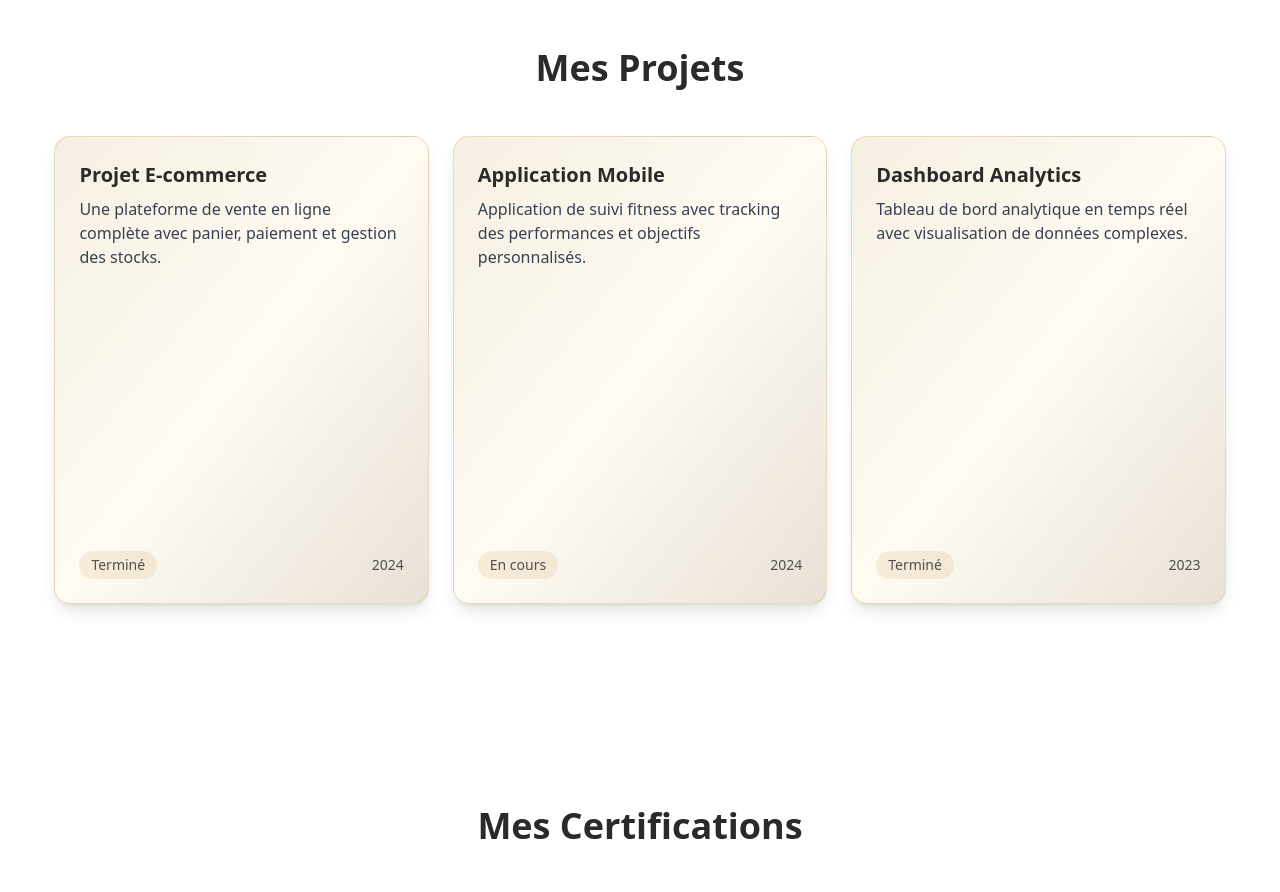
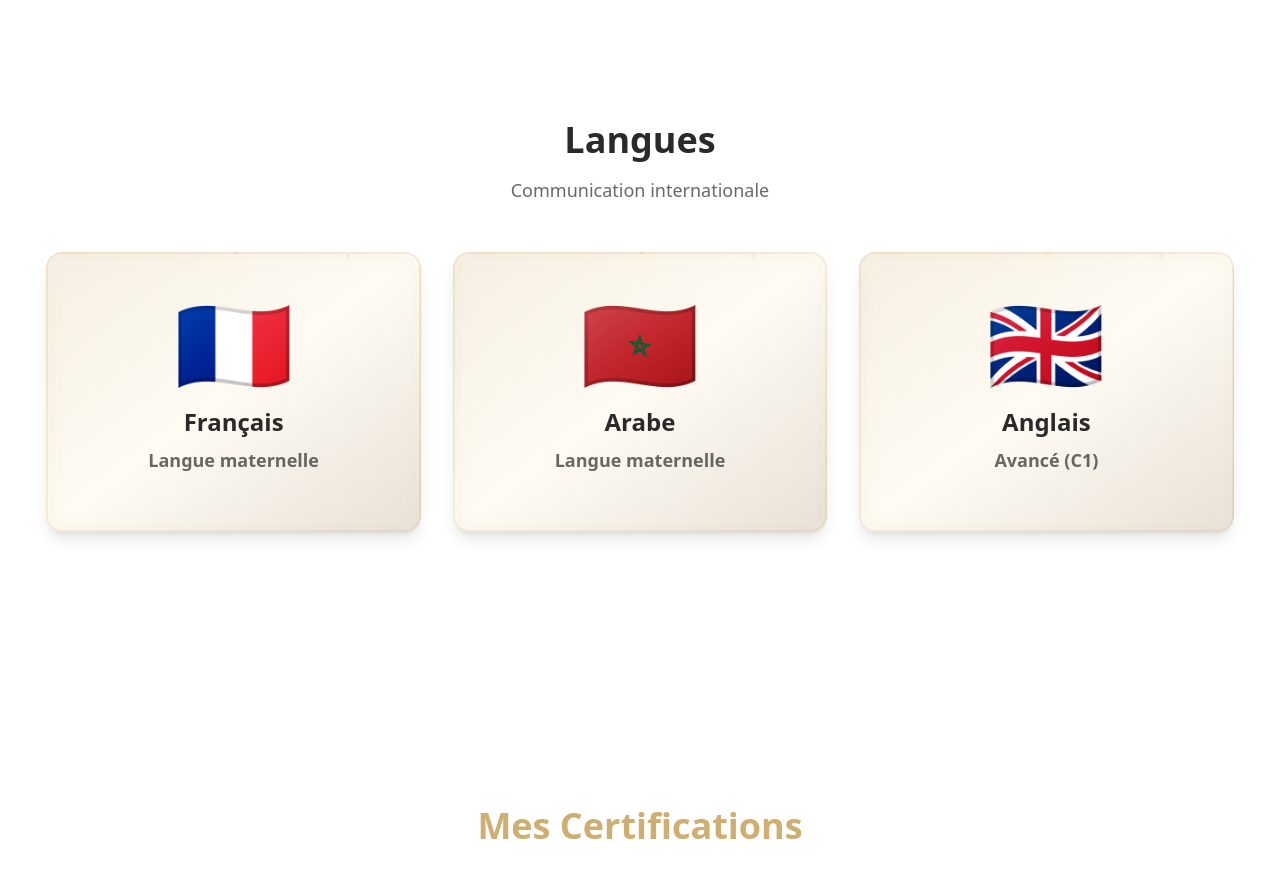
Before and after one commit to othmanemahmoudi/Portfolio, a Vue app: page / in a window 1280 px wide. Shown: the part 3060-3952 px from the top of the page. Built offline with nearby package versions, Linux system fonts and the light colour scheme.

Commit message:
Add Languages

```diff
--- a/src/components/Certificats.vue
+++ b/src/components/Certificats.vue
@@ -43,7 +43,7 @@ const certifications = [
 
 <template>
   <section id="certificats" class="min-h-screen flex flex-col items-center justify-center py-20 px-4">
-    <h2 class="text-4xl font-bold text-[#2A2A2A] mb-12">Mes Certifications</h2>
+    <h2 class="text-4xl font-bold text-[#CFAF71] mb-12">Mes Certifications</h2>
 
     <div class="flex flex-wrap justify-center gap-8 w-full max-w-7xl">
       <div class="w-full md:w-[48%] lg:w-[48%]" v-for="cert in certifications" :key="cert.id">
--- a/src/components/Experience.vue
+++ b/src/components/Experience.vue
@@ -28,7 +28,7 @@ const projects = [
 
 <template>
   <section id="experience" class="min-h-screen flex flex-col items-center justify-center py-20 px-4">
-    <h2 class="text-4xl font-bold text-[#2A2A2A] mb-12">Expériences professionnelles</h2>
+    <h2 class="text-4xl font-bold text-[#CFAF71] mb-12">Expériences professionnelles</h2>
 
     <div class="flex flex-wrap justify-center gap-6 w-full max-w-7xl">
       <ProjectCard
--- /dev/null
+++ b/src/components/LanguageCard.vue
@@ -0,0 +1,100 @@
+<script setup lang="ts">
+defineProps({
+  language: { type: String, required: true },
+  flag: { type: String, required: true },
+  level: { type: String, required: true },
+  percentage: { type: Number, required: true },
+  bgImage: { type: String, default: '' }
+})
+</script>
+
+<template>
+  <div
+    class="relative group w-full sm:w-[48%] lg:w-[30%] aspect-[4/3] rounded-2xl overflow-hidden shadow-lg hover:shadow-2xl transition-all duration-500 hover:scale-105 cursor-pointer"
+  >
+    <!-- Image de fond si fournie -->
+    <div
+      v-if="bgImage"
+      class="absolute inset-0 bg-cover bg-center opacity-20 group-hover:opacity-30 transition-opacity duration-500"
+      :style="{ backgroundImage: `url(${bgImage})` }"
+    ></div>
+
+    <!-- Gradient de fond animé -->
+    <div class="absolute inset-0 bg-gradient-to-br from-[#CFAF71]/20 via-[#FFECC2]/20 to-[#8B6937]/20 group-hover:from-[#CFAF71]/30 group-hover:via-[#FFECC2]/30 group-hover:to-[#8B6937]/30 transition-all duration-500"></div>
+
+    <!-- Particules flottantes -->
+    <div class="absolute inset-0 overflow-hidden">
+      <div class="particle particle-1"></div>
+      <div class="particle particle-2"></div>
+      <div class="particle particle-3"></div>
+    </div>
+
+    <!-- Bordure dorée animée -->
+    <div class="absolute inset-0 border-2 border-[#CFAF71]/40 rounded-2xl group-hover:border-[#CFAF71]/80 transition-all duration-500"></div>
+
+    <!-- Contenu -->
+    <div class="relative h-full flex flex-col items-center justify-center p-6 backdrop-blur-sm">
+      <!-- Drapeau -->
+      <div class="text-8xl mb-4 transform group-hover:scale-110 group-hover:rotate-6 transition-all duration-500">
+        {{ flag }}
+      </div>
+
+      <!-- Langue -->
+      <h3 class="text-2xl font-bold text-[#2A2A2A] mb-2 group-hover:text-[#CFAF71] transition-colors duration-300">
+        {{ language }}
+      </h3>
+
+      <!-- Niveau -->
+      <p class="text-lg text-[#2A2A2A]/70 mb-4 font-semibold">
+        {{ level }}
+      </p>
+    </div>
+  </div>
+</template>
+
+<style scoped>
+/* Animation des particules */
+.particle {
+  position: absolute;
+  width: 4px;
+  height: 4px;
+  background: #CFAF71;
+  border-radius: 50%;
+  opacity: 0;
+  animation: float 6s infinite;
+}
+
+.particle-1 {
+  left: 20%;
+  animation-delay: 0s;
+}
+
+.particle-2 {
+  left: 50%;
+  animation-delay: 2s;
+}
+
+.particle-3 {
+  left: 80%;
+  animation-delay: 4s;
+}
+
+@keyframes float {
+  0% {
+    transform: translateY(100%);
+    opacity: 0;
+  }
+  50% {
+    opacity: 0.8;
+  }
+  100% {
+    transform: translateY(-100%);
+    opacity: 0;
+  }
+}
+
+/* Animation au survol */
+.group:hover .particle {
+  animation-duration: 3s;
+}
+</style>
--- a/src/components/Projects.vue
+++ b/src/components/Projects.vue
@@ -1,43 +1,42 @@
 <script setup lang="ts">
-import ProjectCard from './ProjectCard.vue';
+import LanguageCard from './LanguageCard.vue'
 
-const projects = [
+const languages = [
   {
     id: 1,
-    title: 'Projet E-commerce',
-    description: 'Une plateforme de vente en ligne complète avec panier, paiement et gestion des stocks.',
-    status: 'Terminé',
-    date: '2024'
+    language: 'Français',
+    flag: '🇫🇷',
+    level: 'Langue maternelle'
   },
   {
     id: 2,
-    title: 'Application Mobile',
-    description: 'Application de suivi fitness avec tracking des performances et objectifs personnalisés.',
-    status: 'En cours',
-    date: '2024'
+    language: 'Arabe',
+    flag: '🇲🇦',
+    level: 'Langue maternelle'
   },
   {
     id: 3,
-    title: 'Dashboard Analytics',
-    description: 'Tableau de bord analytique en temps réel avec visualisation de données complexes.',
-    status: 'Terminé',
-    date: '2023'
+    language: 'Anglais',
+    flag: '🇬🇧',
+    level: 'Avancé (C1)'
   }
-];
+]
 </script>
 
 <template>
-  <section id="projects" class="min-h-screen flex flex-col items-center justify-center py-20 px-4">
-    <h2 class="text-4xl font-bold text-[#2A2A2A] mb-12">Mes Projets</h2>
+  <section id="languages" class="min-h-screen flex flex-col items-center justify-center py-20 px-4">
+    <div class="text-center mb-12">
+      <h2 class="text-4xl font-bold text-[#2A2A2A] mb-4">Langues</h2>
+      <p class="text-lg text-[#2A2A2A]/70">Communication internationale</p>
+    </div>
 
-    <div class="flex flex-wrap justify-center gap-6 w-full max-w-7xl">
-      <ProjectCard
-        v-for="project in projects"
-        :key="project.id"
-        :title="project.title"
-        :description="project.description"
-        :status="project.status"
-        :date="project.date"
+    <div class="flex flex-wrap justify-center gap-8 w-full max-w-7xl">
+      <LanguageCard
+        v-for="lang in languages"
+        :key="lang.id"
+        :language="lang.language"
+        :flag="lang.flag"
+        :level="lang.level"
       />
     </div>
   </section>
```
